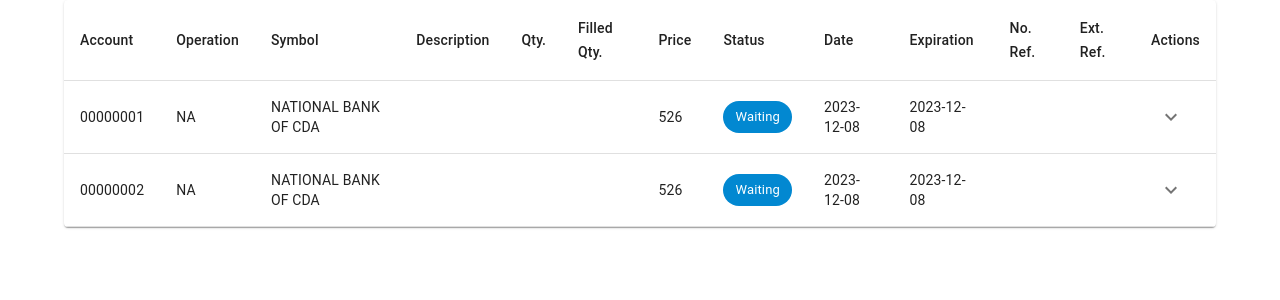
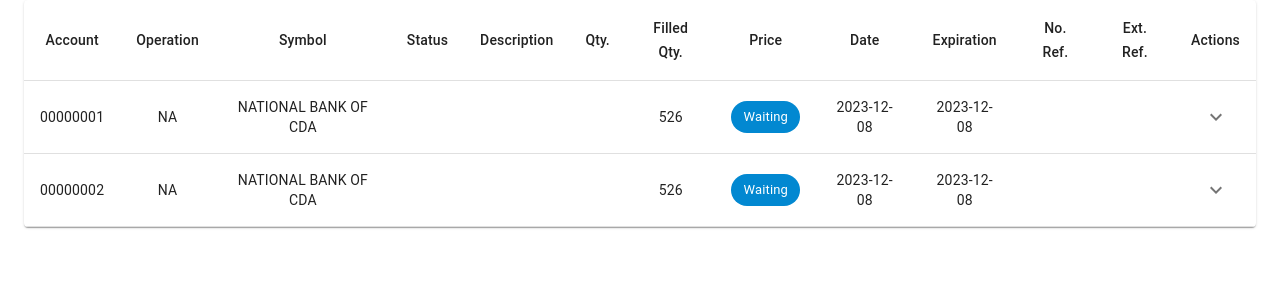
Before and after one commit to thongrodw/ATA-FE, a React (Create React App) app: page / in a window 1280 px wide. Shown: the top 300 px of the page. Built offline with nearby package versions, Linux system fonts and the light colour scheme.

Commit message:
Add responsive

```diff
--- a/src/App.css
+++ b/src/App.css
@@ -1,16 +1,24 @@
-.order-table {
-  width: 100%;
-  border-collapse: collapse;
-}
 
-.order-table th, .order-table td {
-  padding: 8px;
-  text-align: left;
-  border-bottom: 1px solid #ddd;
+.center-align {
+  text-align: center;
 }
 
 @media (max-width: 600px) {
-  .order-table th:nth-child(n+5), .order-table td:nth-child(n+5) {
+
+  .table-cell-3,
+  .table-cell-5,
+  .table-cell-6,
+  .table-cell-7,
+  .table-cell-9,
+  .table-cell-10,
+  .table-cell-11,
+  .table-cell-12,
+  .table-cell-13 {
     display: none;
   }
+
+  .table-container {
+    width: 100%;
+    overflow-x: auto;
+  }
 }
--- a/src/components/ResultsTable.js
+++ b/src/components/ResultsTable.js
@@ -1,22 +1,14 @@
 import React, { useState } from 'react';
-import {
-  Table,
-  TableBody,
-  TableCell,
-  TableContainer,
-  TableHead,
-  TableRow,
-  Paper,
-  IconButton,
-  Chip,
-  Collapse,
-} from '@mui/material';
+import { Table, TableBody, TableCell, TableContainer, TableHead, TableRow, Paper, IconButton, Chip, Collapse, useMediaQuery } from '@mui/material';
+import { useTheme } from '@mui/material/styles';
 import ExpandMoreIcon from '@mui/icons-material/ExpandMore';
 import ExpandLessIcon from '@mui/icons-material/ExpandLess';
 import RowDetails from './RowDetails';
 
 const ResultsTable = ({ data }) => {
   const [expandedRow, setExpandedRow] = useState(null);
+  const theme = useTheme();
+  const isMobile = useMediaQuery(theme.breakpoints.down('sm'));
 
   const handleExpandClick = (rowId) => {
     setExpandedRow(expandedRow === rowId ? null : rowId);
@@ -27,40 +19,44 @@
       <Table>
         <TableHead>
           <TableRow>
-            <TableCell>Account</TableCell>
-            <TableCell>Operation</TableCell>
-            <TableCell>Symbol</TableCell>
-            <TableCell>Description</TableCell>
-            <TableCell>Qty.</TableCell>
-            <TableCell>Filled Qty.</TableCell>
-            <TableCell>Price</TableCell>
-            <TableCell>Status</TableCell>
-            <TableCell>Date</TableCell>
-            <TableCell>Expiration</TableCell>
-            <TableCell>No. Ref.</TableCell>
-            <TableCell>Ext. Ref.</TableCell>
-            <TableCell>Actions</TableCell>
+            <TableCell align="center">Account</TableCell>
+            <TableCell align="center">Operation</TableCell>
+            <TableCell align="center">Symbol</TableCell>
+            <TableCell align="center">Status</TableCell>
+            {!isMobile && (
+              <>
+                <TableCell align="center">Description</TableCell>
+                <TableCell align="center">Qty.</TableCell>
+                <TableCell align="center">Filled Qty.</TableCell>
+                <TableCell align="center">Price</TableCell>
+                <TableCell align="center">Date</TableCell>
+                <TableCell align="center">Expiration</TableCell>
+                <TableCell align="center">No. Ref.</TableCell>
+                <TableCell align="center">Ext. Ref.</TableCell>
+                <TableCell align="center">Actions</TableCell>
+              </>
+            )}
           </TableRow>
         </TableHead>
         <TableBody>
           {data.map((row) => (
             <React.Fragment key={row.id}>
               <TableRow>
-                <TableCell>{row.id}</TableCell>
-                <TableCell>{row.operation}</TableCell>
-                <TableCell>{row.symbol}</TableCell>
-                <TableCell>{row.description}</TableCell>
-                <TableCell>{row.qty}</TableCell>
-                <TableCell>{row.filledQty}</TableCell>
-                <TableCell>{row.price}</TableCell>
-                <TableCell>
+                <TableCell align="center">{row.id}</TableCell>
+                <TableCell align="center">{row.operation}</TableCell>
+                <TableCell align="center">{row.symbol}</TableCell>
+                <TableCell align="center">{row.description}</TableCell>
+                <TableCell align="center">{row.qty}</TableCell>
+                <TableCell align="center">{row.filledQty}</TableCell>
+                <TableCell align="center">{row.price}</TableCell>
+                <TableCell align="center">
                   <Chip label={row.status} color="info" />
                 </TableCell>
-                <TableCell>{row.date}</TableCell>
-                <TableCell>{row.expiration}</TableCell>
-                <TableCell>{row.refNo}</TableCell>
-                <TableCell>{row.extRef}</TableCell>
-                <TableCell>
+                <TableCell align="center">{row.date}</TableCell>
+                <TableCell align="center">{row.expiration}</TableCell>
+                <TableCell align="center">{row.refNo}</TableCell>
+                <TableCell align="center">{row.extRef}</TableCell>
+                <TableCell align="center">
                   <IconButton onClick={() => handleExpandClick(row.id)}>
                     {expandedRow === row.id ? <ExpandLessIcon /> : <ExpandMoreIcon />}
                   </IconButton>
@@ -68,7 +64,7 @@
               </TableRow>
               {expandedRow === row.id && (
                 <TableRow>
-                  <TableCell colSpan={13}>
+                  <TableCell colSpan={13} align="center">
                     <Collapse in={expandedRow === row.id} timeout="auto" unmountOnExit>
                       <RowDetails details={row.details} />
                     </Collapse>
--- a/src/pages/Main.js
+++ b/src/pages/Main.js
@@ -6,9 +6,9 @@
 
 
 const Main = () => (
-  <Container maxWidth="lg">
-    <ResultsTable data={mockData} />
-  </Container>
+    <Container maxWidth="xl">
+        <ResultsTable data={mockData} />
+    </Container>
 );
 
 export default Main;
```
